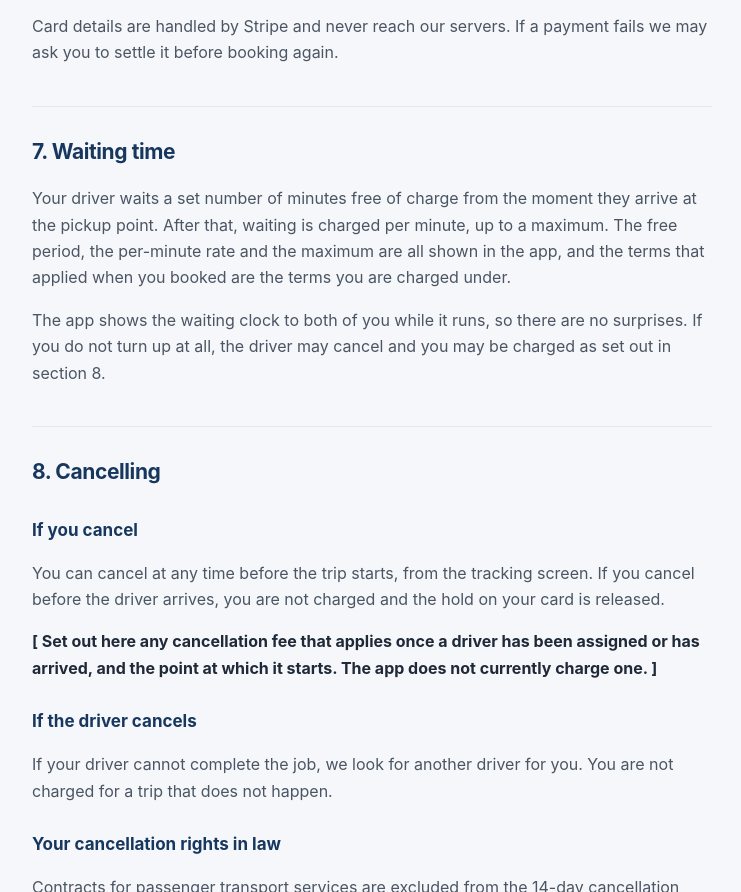
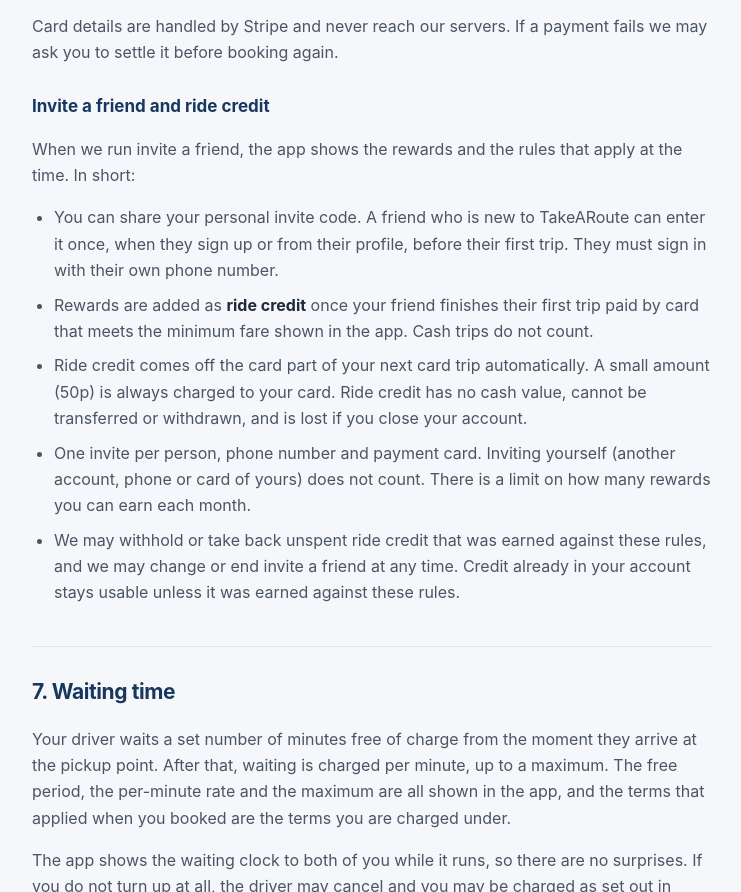
Before and after one commit to takearouteltd-bot/App, a website: page public/terms.html in a window 1280 px wide. Shown: the part 4076-4968 px from the top of the page, without its empty margins (268-1009 px from the left). Drawn offline with Linux system fonts and the light colour scheme.

Commit message:
Terms and privacy: invite a friend and ride credit (for when it goes live)
Co-Authored-By: Claude Opus 5.5 <noreply@anthropic.com>

```diff
--- a/public/terms.html
+++ b/public/terms.html
@@ -108,6 +108,16 @@
       </ul>
       <p>Card details are handled by Stripe and never reach our servers. If a payment fails we may ask you to settle it before booking again.</p>
 
+      <h3 id="invite">Invite a friend and ride credit</h3>
+      <p>When we run invite a friend, the app shows the rewards and the rules that apply at the time. In short:</p>
+      <ul>
+        <li>You can share your personal invite code. A friend who is new to TakeARoute can enter it once, when they sign up or from their profile, before their first trip. They must sign in with their own phone number.</li>
+        <li>Rewards are added as <strong>ride credit</strong> once your friend finishes their first trip paid by card that meets the minimum fare shown in the app. Cash trips do not count.</li>
+        <li>Ride credit comes off the card part of your next card trip automatically. A small amount (50p) is always charged to your card. Ride credit has no cash value, cannot be transferred or withdrawn, and is lost if you close your account.</li>
+        <li>One invite per person, phone number and payment card. Inviting yourself (another account, phone or card of yours) does not count. There is a limit on how many rewards you can earn each month.</li>
+        <li>We may withhold or take back unspent ride credit that was earned against these rules, and we may change or end invite a friend at any time. Credit already in your account stays usable unless it was earned against these rules.</li>
+      </ul>
+
       <h2 id="waiting">7. Waiting time</h2>
       <p>Your driver waits a set number of minutes free of charge from the moment they arrive at the pickup point. After that, waiting is charged per minute, up to a maximum. The free period, the per-minute rate and the maximum are all shown in the app, and the terms that applied when you booked are the terms you are charged under.</p>
       <p>The app shows the waiting clock to both of you while it runs, so there are no surprises. If you do not turn up at all, the driver may cancel and you may be charged as set out in section 8.</p>
```
Also changed, not shown: public/privacy.html (+4 -0 lines).
